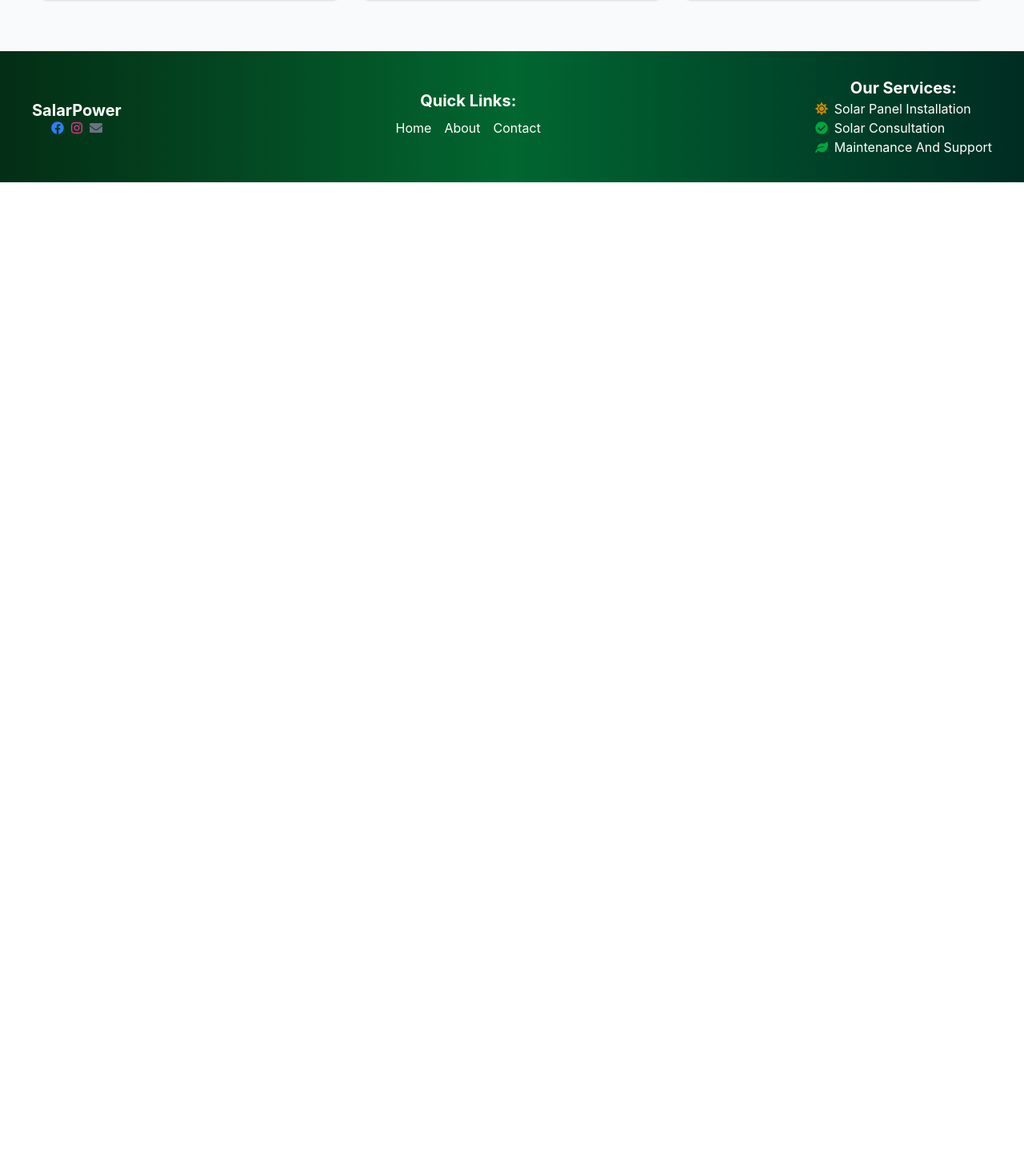
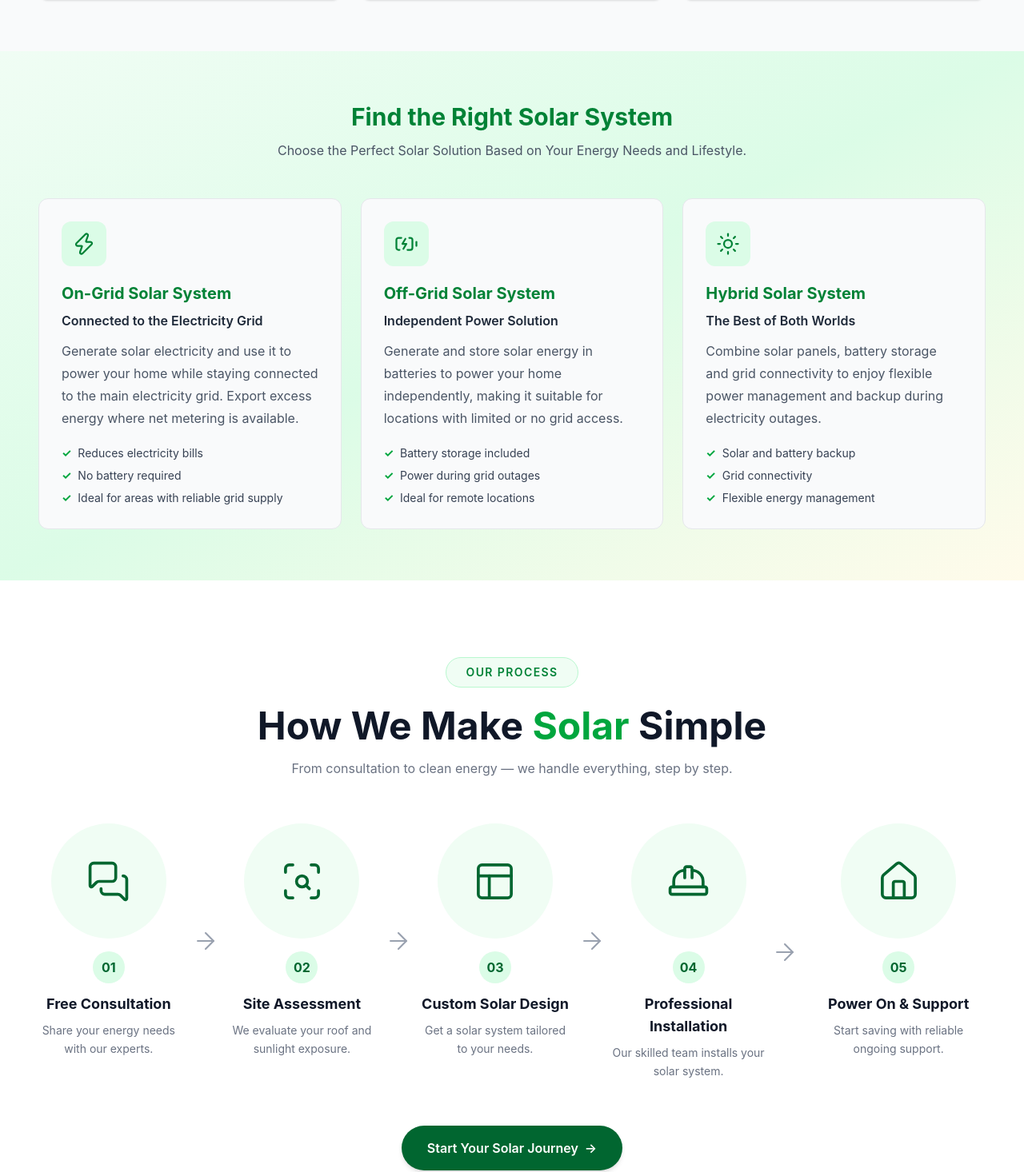
Before and after one commit to gayatrigurav93/solarwebsite, a React (Vite) app: page /Services in a window 1280 px wide. Shown: the part 1268-2734 px from the top of the page at 80% size. Before the commit the page ends 1496 px from the top, so only its background shows below. Built offline with nearby package versions, Linux system fonts and the light colour scheme.

Commit message:
servicepsupdating

```diff
--- /dev/null
+++ b/src/Components/FindRightSystem.jsx
@@ -0,0 +1,66 @@
+
+import findSystemData from "../data/findSystemdata";
+
+export default function FindRightSystem() {
+  return (
+    <section className=" bg-linear-to-br
+  from-green-50
+  via-green-100
+  to-amber-50
+  py-16 px-4 sm:px-6 lg:px-12">
+
+      <div className="text-center mb-12">
+        <h2 className="text-3xl font-bold text-green-700">
+          Find the Right Solar System
+        </h2>
+
+        <p className="text-gray-600 mt-3">
+          Choose the Perfect Solar Solution Based on Your Energy Needs and Lifestyle.
+        </p>
+      </div>
+
+      <div className="grid grid-cols-1 md:grid-cols-2 lg:grid-cols-3 gap-6">
+
+        {findSystemData.map((item) => {
+          const Icon = item.icon;
+
+          return (
+            <div key={item.id}
+              className="bg-gray-50 p-7 rounded-xl border border-gray-200
+              hover:shadow-lg hover:border-green-600
+              transition-all duration-300">
+
+              <div className="w-14 h-14 bg-green-100 text-green-700
+                rounded-xl flex items-center justify-center mb-5">
+                <Icon size={30} strokeWidth={1.8} />
+              </div>
+
+              <h3 className="text-xl font-bold text-green-700 mb-2">
+                {item.title}
+              </h3>
+
+              <h4 className="font-semibold text-gray-800 mb-3">
+                {item.subtitle}
+              </h4>
+
+              <p className="text-gray-600 leading-7 mb-5">
+                {item.description}
+              </p>
+
+              <ul className="space-y-2">
+                {item.features.map((feature, index) => (
+                  <li key={index} className="flex gap-2 text-gray-700 text-sm">
+                    <span className="text-green-600 font-bold">✓</span>
+                    {feature}
+                  </li>
+                ))}
+              </ul>
+
+            </div>
+          );
+        })}
+
+      </div>
+    </section>
+  );
+}
--- a/src/Components/Footer.jsx
+++ b/src/Components/Footer.jsx
@@ -4,7 +4,7 @@ export default function Footer(){
     return(
 <footer className="w-full shrink-0 flex flex-col md:flex-row
       justify-between items-center gap-8
-      bg-gradient-to-r from-green-950 via-green-800 to-emerald-950
+      bg-linear-to-r from-green-950 via-green-800 to-emerald-950
       text-white px-5 py-8 md:px-10
       transition-colors duration-300">
      <div>
--- /dev/null
+++ b/src/Components/WorkFlow.jsx
@@ -0,0 +1,109 @@
+
+import { ArrowRight } from "lucide-react";
+import { useNavigate } from "react-router-dom";
+import workflowData from "../data/workflowData";
+
+export default function Workflow() {
+  const navigate = useNavigate();
+
+  return (
+    <section className="px-5 sm:px-8 md:px-10 py-16 md:py-24 bg-white">
+
+      {/* Section heading */}
+      <div className="text-center max-w-3xl mx-auto mb-14">
+
+        <span className="inline-block text-green-700 bg-green-50 border border-green-200 px-6 py-2 rounded-full text-sm font-semibold tracking-widest">
+          OUR PROCESS
+        </span>
+
+        <h2 className="text-3xl sm:text-4xl md:text-5xl font-bold text-gray-900 mt-6">
+          How We Make{" "}
+          <span className="text-green-600">Solar</span> Simple
+        </h2>
+
+        <p className="text-gray-500 mt-4 text-sm sm:text-base leading-relaxed">
+          From consultation to clean energy — we handle
+          everything, step by step.
+        </p>
+
+      </div>
+
+      {/* Workflow steps */}
+      <div className="max-w-7xl mx-auto">
+
+        <div className="flex flex-col lg:flex-row items-center lg:items-start justify-between gap-8 lg:gap-2">
+
+          {workflowData.map((step, index) => {
+
+            const Icon = step.icon;
+
+            return (
+              <div
+                key={step.id}
+                className="flex flex-col lg:flex-row items-center flex-1 w-full gap-5 lg:gap-2"
+              >
+
+                {/* Process step */}
+                <div className="flex flex-col items-center text-center flex-1 w-full">
+
+                  {/* Icon circle */}
+                  <div className="relative flex items-center justify-center w-28 h-28 sm:w-36 sm:h-36 rounded-full bg-green-50 group hover:bg-green-100 transition duration-300">
+
+                    <Icon
+                      size={55}
+                      strokeWidth={1.6}
+                      className="text-green-800"
+                    />
+
+                  </div>
+
+                  {/* Step number */}
+                  <span className="flex items-center justify-center mt-4 w-10 h-10 rounded-full bg-green-100 text-green-800 font-bold">
+                    {String(step.id).padStart(2, "0")}
+                  </span>
+
+                  {/* Heading */}
+                  <h3 className="font-bold text-gray-900 text-lg mt-3">
+                    {step.title}
+                  </h3>
+
+                  {/* Tagline */}
+                  <p className="text-gray-500 text-sm leading-relaxed mt-2 max-w-48">
+                    {step.tagline}
+                  </p>
+
+                </div>
+
+                {/* Forward arrow */}
+                {index !== workflowData.length - 1 && (
+                  <ArrowRight
+                    size={34}
+                    strokeWidth={1.5}
+                    className="text-gray-400 shrink-0 rotate-90 lg:rotate-0"
+                  />
+                )}
+
+              </div>
+            );
+          })}
+
+        </div>
+
+      </div>
+
+      {/* CTA */}
+      <div className="text-center mt-14">
+
+        <button
+          onClick={() => navigate("/Contact")}
+          className="bg-green-800 hover:bg-green-900 text-white font-semibold px-8 py-4 rounded-full transition duration-300 shadow-md"
+        >
+          Start Your Solar Journey
+          <span className="ml-2">→</span>
+        </button>
+
+      </div>
+
+    </section>
+  );
+}
--- /dev/null
+++ b/src/data/findSystemdata.js
@@ -0,0 +1,38 @@
+import { Sun, BatteryCharging, Zap } from "lucide-react";
+const findSystemData = [
+{id: 1,
+    icon: Zap,
+    title: "On-Grid Solar System",
+    subtitle: "Connected to the Electricity Grid",
+    description:
+      "Generate solar electricity and use it to power your home while staying connected to the main electricity grid. Export excess energy where net metering is available.",
+    features: [
+      "Reduces electricity bills",
+      "No battery required",
+      "Ideal for areas with reliable grid supply",
+    ],},
+{id: 2,
+    icon: BatteryCharging,
+    title: "Off-Grid Solar System",
+    subtitle: "Independent Power Solution",
+    description:
+      "Generate and store solar energy in batteries to power your home independently, making it suitable for locations with limited or no grid access.",
+    features: [
+      "Battery storage included",
+      "Power during grid outages",
+      "Ideal for remote locations",
+    ],},
+{id: 3,
+    icon: Sun,
+    title: "Hybrid Solar System",
+    subtitle: "The Best of Both Worlds",
+    description:
+      "Combine solar panels, battery storage and grid connectivity to enjoy flexible power management and backup during electricity outages.",
+    features: [
+      "Solar and battery backup",
+      "Grid connectivity",
+      "Flexible energy management",
+    ],}
+]
+
+export default findSystemData;
--- /dev/null
+++ b/src/data/workFlowData.js
@@ -0,0 +1,43 @@
+
+import {
+  MessagesSquare,
+   ScanSearch,
+  PanelsTopLeft,
+  HardHat,
+  House,
+} from "lucide-react";
+
+const workflowData = [
+  {
+    id: 1,
+    title: "Free Consultation",
+    tagline: "Share your energy needs with our experts.",
+    icon: MessagesSquare,
+  },
+  {
+    id: 2,
+    title: "Site Assessment",
+    tagline: "We evaluate your roof and sunlight exposure.",
+    icon: ScanSearch,
+  },
+  {
+    id: 3,
+    title: "Custom Solar Design",
+    tagline: "Get a solar system tailored to your needs.",
+    icon:PanelsTopLeft,
+  },
+  {
+    id: 4,
+    title: "Professional Installation",
+    tagline: "Our skilled team installs your solar system.",
+    icon: HardHat,
+  },
+  {
+    id: 5,
+    title: "Power On & Support",
+    tagline: "Start saving with reliable ongoing support.",
+    icon: House,
+  },
+];
+
+export default workflowData;
--- a/src/pages/Home.jsx
+++ b/src/pages/Home.jsx
@@ -27,7 +27,7 @@ export default function Home(){
           <span className="text-green-700">Clean Solar Energy</span>
         </h1>
 
-        <p className="mt-6 p-2 text-gray-600 bg-amber-50/80 md:bg-transparent">
+        <p className="mt-6 p-4 text-gray-600 bg-amber-50/80 md:bg-transparent">
           We design, supply and install high-quality solar systems
           for residential and commercial properties — making you
           save money and build a cleaner tomorrow.
--- a/src/pages/Services.jsx
+++ b/src/pages/Services.jsx
@@ -1,6 +1,10 @@
 import { useNavigate } from "react-router-dom";
 import servicesData from "../data/servicesData";
 import ServiceCard from "../Components/ServiceCard";
+import FindRightSystem from "../Components/FindRightSystem";
+import findSystemData from "../data/findSystemdata";
+import workflowData from "../data/workFlowData";
+import WorkFlow from "../Components/WorkFlow";
 export default function Services(){
     const navigate = useNavigate();
 
@@ -15,7 +19,7 @@ export default function Services(){
   rounded-2xl overflow-hidden">
 
             {/* Gradient overlay */}
-  <div className="absolute inset-0 bg-gradient-to-r from-black/80 via-black/50 to-black/20"></div>
+  <div className="absolute inset-0 bg-linear-to-r from-black/80 via-black/50 to-black/20"></div>
           <div className="relative z-10 w-full md:w-3/4 lg:w-2/3">
           <h1 className="font-bold text-2xl sm:text-3xl md:text-4xl text-white leading-tight">Smart Solar Solutions for a Brighter Future</h1>
           <p className="text-white mt-4 text-sm sm:text-base leading-relaxed">Explore reliable and affordable <br /> <span className="font-semibold text-green-600">solar energy solutions </span>designed for homes, businesses, and industries. <br />We help you make the switch to clean energy while reducing your electricity expenses.</p>
@@ -26,6 +30,13 @@ export default function Services(){
 
         {/*complete sercives with service cards */}
 <ServiceCard servicesData={servicesData}/>
+
+         {/*find solar system  */}
+         <FindRightSystem findSystemData={findSystemData}/>
+
+         {/*working process */}
+           < WorkFlow workFlowData={workflowData}/>
+
          </>
     )
 
```
